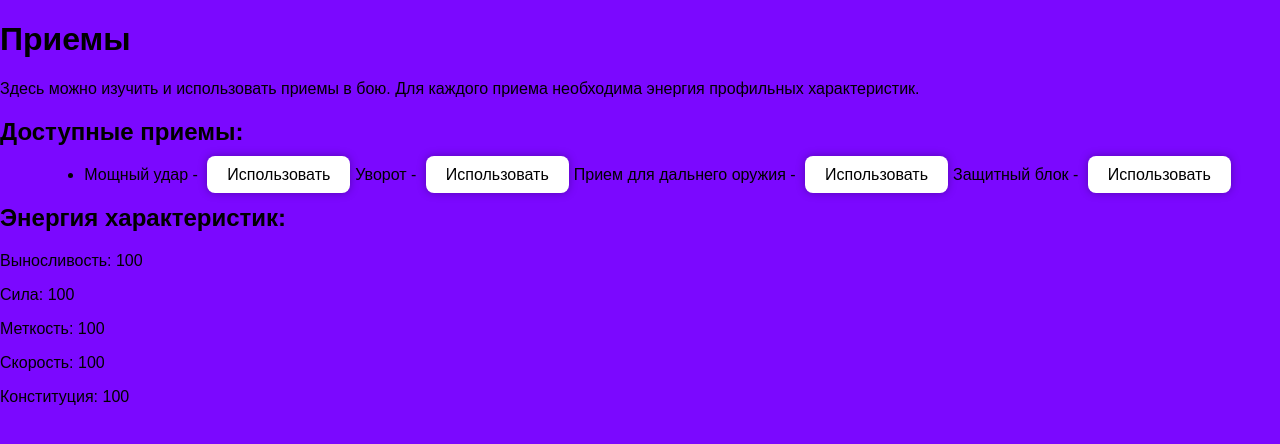
After one commit to sh0egaaze/MVP, a Flask app: page /skills in a window 1280 px wide. The commit adds this page. Shown: the top 444 px of the page. Run offline with Flask 3, Linux system fonts and the light colour scheme.

Commit message:
приёмы

```diff
--- a/app.py
+++ b/app.py
@@ -95,6 +95,10 @@ def laboratory():
 def medical_room():
     return render_template('medical_room.html')
 
+@app.route('/skills')
+def skills():
+    return render_template('skills.html')
+
 
 if __name__ == '__main__':
     app.run(debug=True)
--- /dev/null
+++ b/templates/skills.html
@@ -0,0 +1,31 @@
+{% extends 'base.html' %}
+
+{% block title %}
+Приемы
+{% endblock %}
+
+{% block body %}
+<div class="skills-section">
+    <h1>Приемы</h1>
+    <p>Здесь можно изучить и использовать приемы в бою. Для каждого приема необходима энергия профильных характеристик.</p>
+
+    <div class="skills-content">
+        <h2>Доступные приемы:</h2>
+        <ul class="center-buttons">
+            <!-- Пример приемов -->
+            <li>Мощный удар - <a href="#" class="button">Использовать</a></li>
+            <li>Уворот - <a href="#" class="button">Использовать</a></li>
+            <li>Прием для дальнего оружия - <a href="#" class="button">Использовать</a></li>
+            <li>Защитный блок - <a href="#" class="button">Использовать</a></li>
+            <!-- Добавьте больше приемов по мере необходимости -->
+        </ul>
+    </div>
+
+    <h2>Энергия характеристик:</h2>
+    <p>Выносливость: <span id="stamina-energy">100</span></p>
+    <p>Сила: <span id="strength-energy">100</span></p>
+    <p>Меткость: <span id="accuracy-energy">100</span></p>
+    <p>Скорость: <span id="speed-energy">100</span></p>
+    <p>Конституция: <span id="constitution-energy">100</span></p>
+</div>
+{% endblock %}
```
Also changed, not shown: templates/battle.html (+64 -0 lines).
